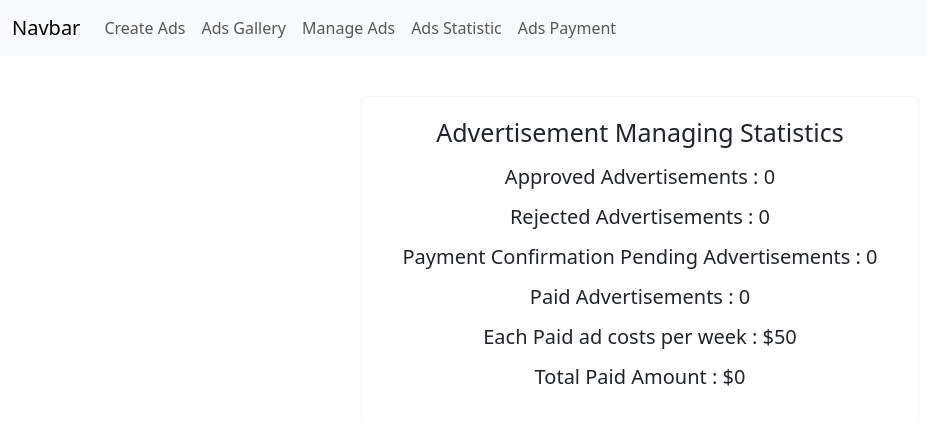
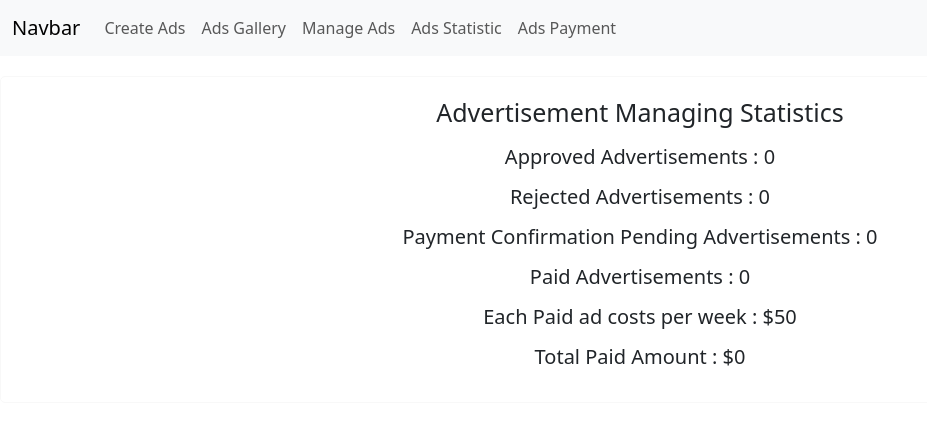
Before and after one commit to SandunRanjanaM/CabServiceManagement, a React (Create React App) app in the folder frontend/: page /statistic in a window 1280 px wide. Shown: the top 422 px of the page, without its empty margins (0-927 px from the left). Built offline with nearby package versions, Linux system fonts and the light colour scheme; no server answers.

Commit message:
Update AdminStatistic.js

```diff
--- a/frontend/src/components/AdminStatistic.js
+++ b/frontend/src/components/AdminStatistic.js
@@ -47,7 +47,7 @@ const AdminStatistic = () => {
     };
 
     return (
-        <div className="container">
+        <div className="container9">
             <div className="statistics">
                 <h2>Advertisement Managing Statistics</h2>
                 <p>Approved Advertisements : {statistics.approved}</p>
```
